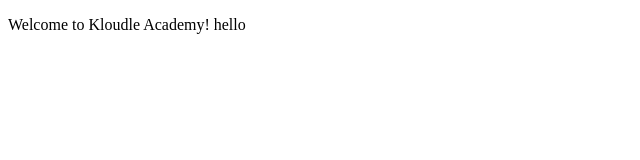
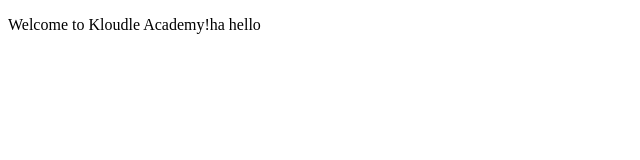
Before and after one commit to miketysonzindahai/assignment, a plain HTML site: page index.html in a window 1280 px wide. Shown: the full height of the page, 0-640 px from the left. Drawn offline with Linux system fonts and the light colour scheme.

Commit message:
changes1

```diff
--- a/index.html
+++ b/index.html
@@ -9,7 +9,7 @@
 
            <body>
 
-                 <p>Welcome to Kloudle Academy! hello</p>
+                 <p>Welcome to Kloudle Academy!ha hello</p>
 
            </body>
 
```
